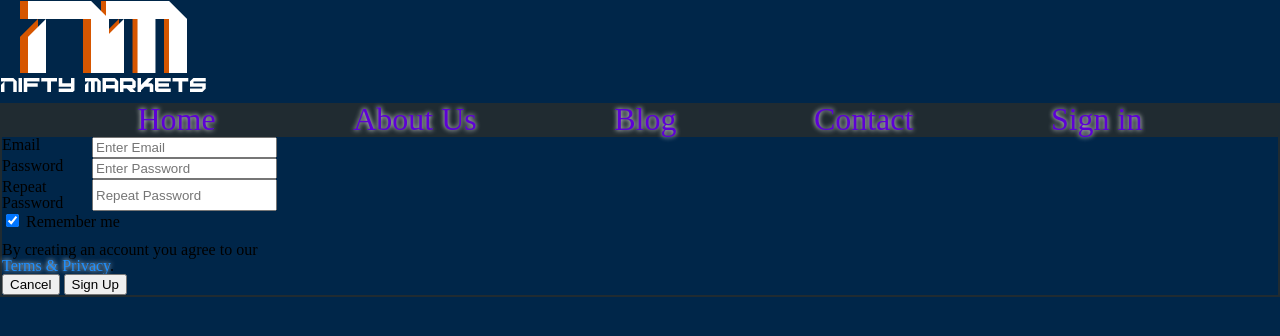
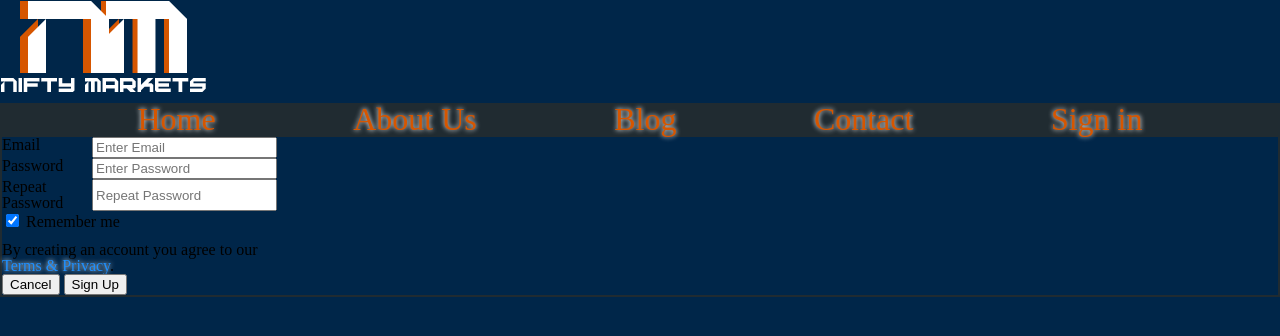
Before and after one commit to nifty-market/Nifty-Market, a plain HTML site: page index.html in a window 1280 px wide. Drawn offline with Linux system fonts and the light colour scheme.

Commit message:
nav font color

```diff
--- a/less/navigation.less
+++ b/less/navigation.less
@@ -7,6 +7,6 @@ nav {
 
 a {
   text-shadow: 0 0 5px rgb(255, 255, 255);
-      color: #5d00d6;
+      color: #d65600;
       text-decoration: none;
 }
```
Also changed, not shown: css/index.css.
